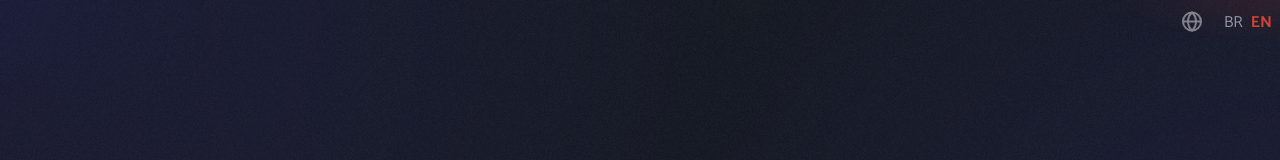
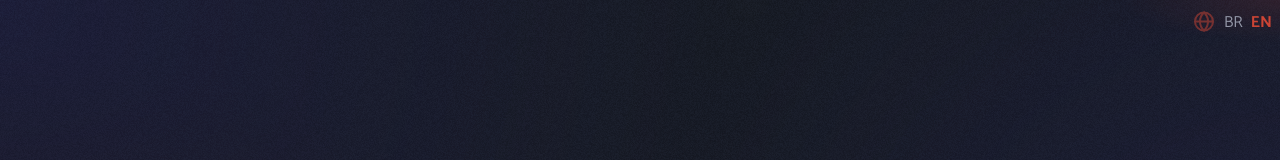
Before and after one commit to zKhiro/zkhiro.github.io, an Angular app: page / in a window 1280 px wide. Shown: the top 160 px of the page. Built offline with nearby package versions, Linux system fonts and the light colour scheme.

Commit message:
Update favicon and adjust lang section

```diff
--- a/src/app/app.component.html
+++ b/src/app/app.component.html
@@ -1,7 +1,7 @@
 <main class="overflow-auto d-flex flex-column flex-fill pb-5" appViewHeight>
-  <section class="lang-section d-flex gap-3 ms-auto py-2 pe-2 fixed-top justify-content-end">
+  <section class="lang-section d-flex gap-1 ms-auto py-2 pe-2 fixed-top justify-content-end">
     <svg
-      class="text-secondary-008"
+      class="text-primary"
       fill="none"
       stroke="currentColor"
       stroke-width="2"
```
Also changed, not shown: 1 other file (tests, documents, lock files or other folders).
